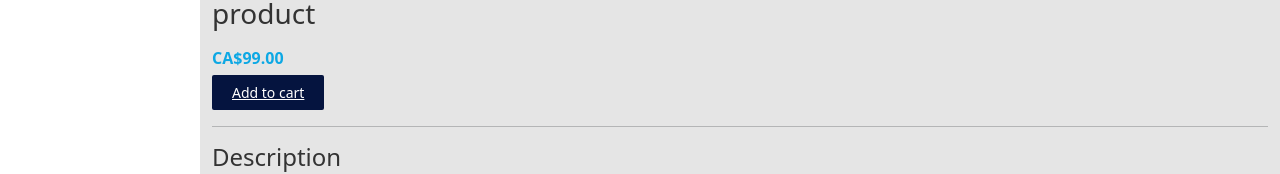
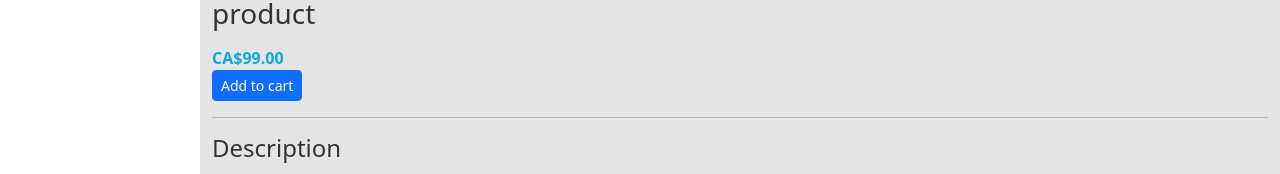
Before and after one commit to LeaMontreal/AntsRoute_angular_shopping, an Angular app: page /products/1 in a window 1280 px wide. Shown: the part 363-537 px from the top of the page. Built offline with nearby package versions, Linux system fonts and the light colour scheme; no server answers.

Commit message:
product detail view

```diff
--- a/src/app/components/product-details/product-details.component.html
+++ b/src/app/components/product-details/product-details.component.html
@@ -4,7 +4,9 @@
 
     <h3>{{ product.name }}</h3>
     <div class="price">{{ product.unitPrice | currency : "CAD" }}</div>
-    <a href="#" class="primary-btn">Add to cart</a>
+    <button (click)="addToCart()" class="btn btn-primary btn-sm">
+      Add to cart
+    </button>
 
     <hr />
     <h4>Description</h4>
--- a/src/app/components/product-details/product-details.component.ts
+++ b/src/app/components/product-details/product-details.component.ts
@@ -2,6 +2,8 @@ import { Component, OnInit } from '@angular/core';
 import { ActivatedRoute } from '@angular/router';
 import { Product } from 'src/app/common/product';
 import { ProductService } from 'src/app/services/product.service';
+import { CartService } from 'src/app/services/cart.service';
+import { CartItem } from 'src/app/common/cart-item';
 
 @Component({
   selector: 'app-product-details',
@@ -9,29 +11,33 @@ import { ProductService } from 'src/app/services/product.service';
   styleUrls: ['./product-details.component.css'],
 })
 export class ProductDetailsComponent implements OnInit {
-
   product: Product = new Product();
 
   constructor(
     private productService: ProductService,
+    private cartService: CartService,
     private route: ActivatedRoute
   ) {}
 
   ngOnInit(): void {
-    this.route.paramMap.subscribe(
-      ()=>{
-        this.handleProductDetails();
-      }
-    )
+    this.route.paramMap.subscribe(() => {
+      this.handleProductDetails();
+    });
   }
 
   handleProductDetails() {
     const theProductId: number = +this.route.snapshot.paramMap.get('id')!;
 
-    this.productService.getProduct(theProductId).subscribe(
-      data=>{
-        this.product = data;
-      }
-    )
+    this.productService.getProduct(theProductId).subscribe((data) => {
+      this.product = data;
+    });
+  }
+
+  addToCart() {
+    console.log(
+      `Adding to cart: ${this.product.name}, ${this.product.unitPrice}`
+    );
+    const theCartItem = new CartItem(this.product);
+    this.cartService.addToCart(theCartItem);
   }
 }
```
